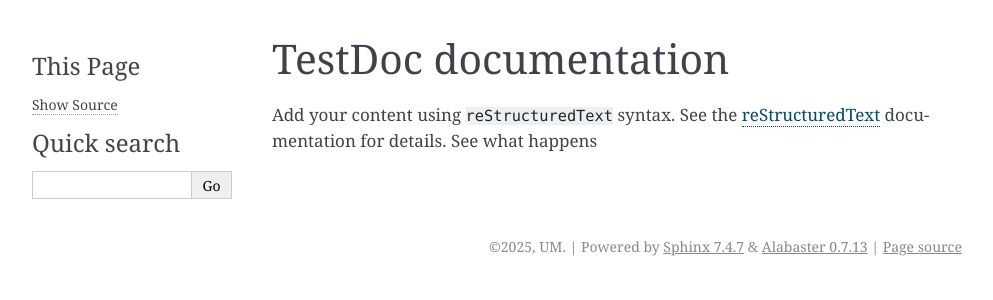
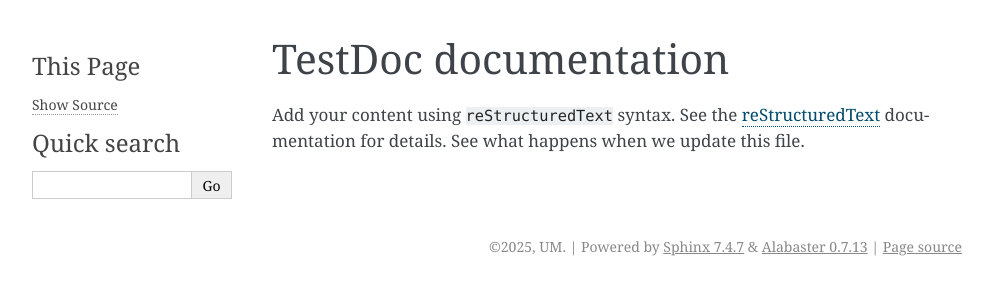
Before and after one commit to UweMuehlich/TestDoc, a Sphinx documentation site: the page built from doc/source/index.rst, in a window 1280 px wide. Shown: the top 300 px of the page, without its empty margins (148-1141 px from the left). Built offline with Sphinx 7.4.7, drawn with Linux system fonts in a browser that asks for light colours.

Commit message:
Update index.rst

```diff
--- a/doc/source/index.rst
+++ b/doc/source/index.rst
@@ -9,7 +9,7 @@ TestDoc documentation
 Add your content using ``reStructuredText`` syntax. See the
 `reStructuredText <https://www.sphinx-doc.org/en/master/usage/restructuredtext/index.html>`_
 documentation for details.
-See what happens
+See what happens when we update this file.
 
 
 .. toctree::
```
